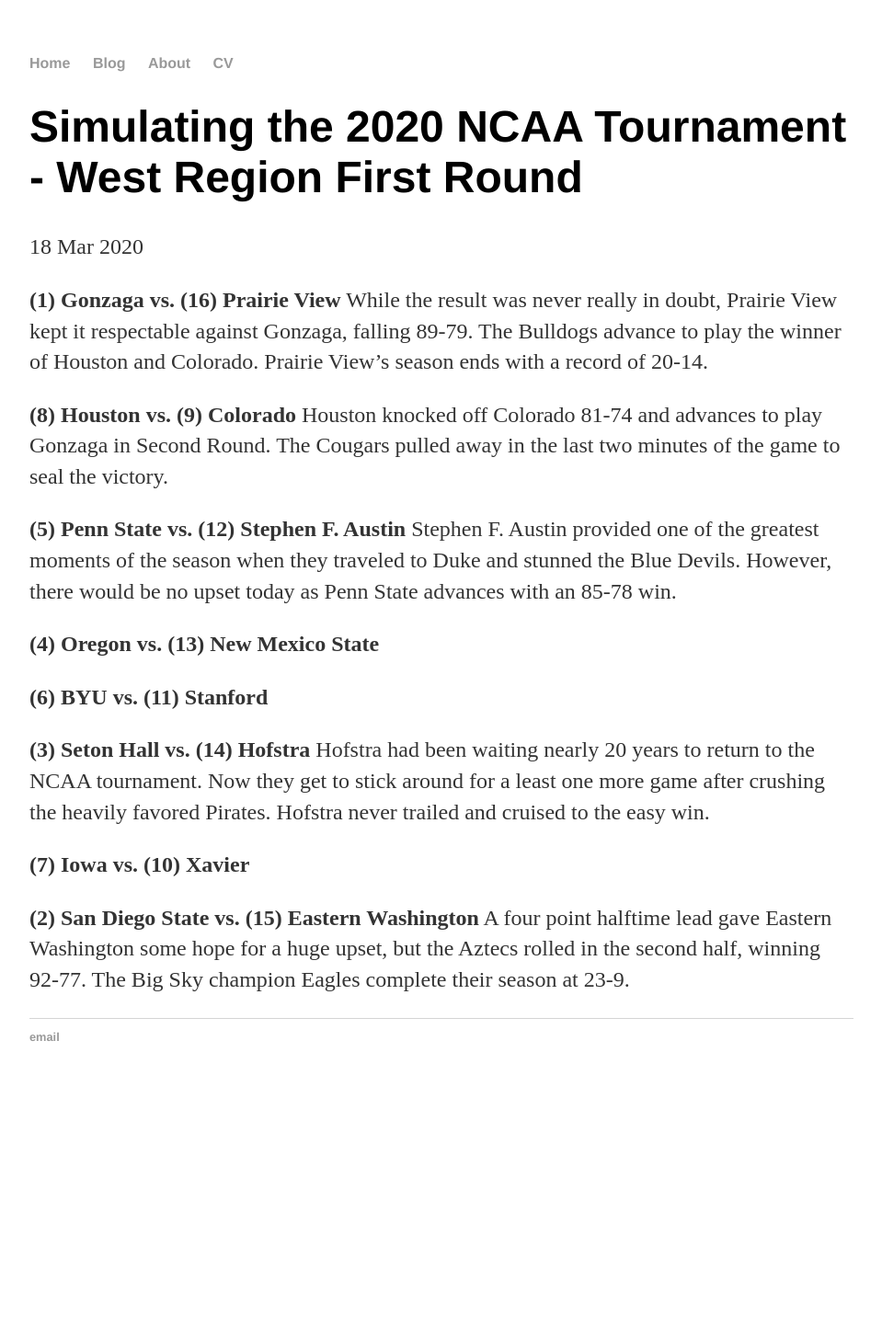
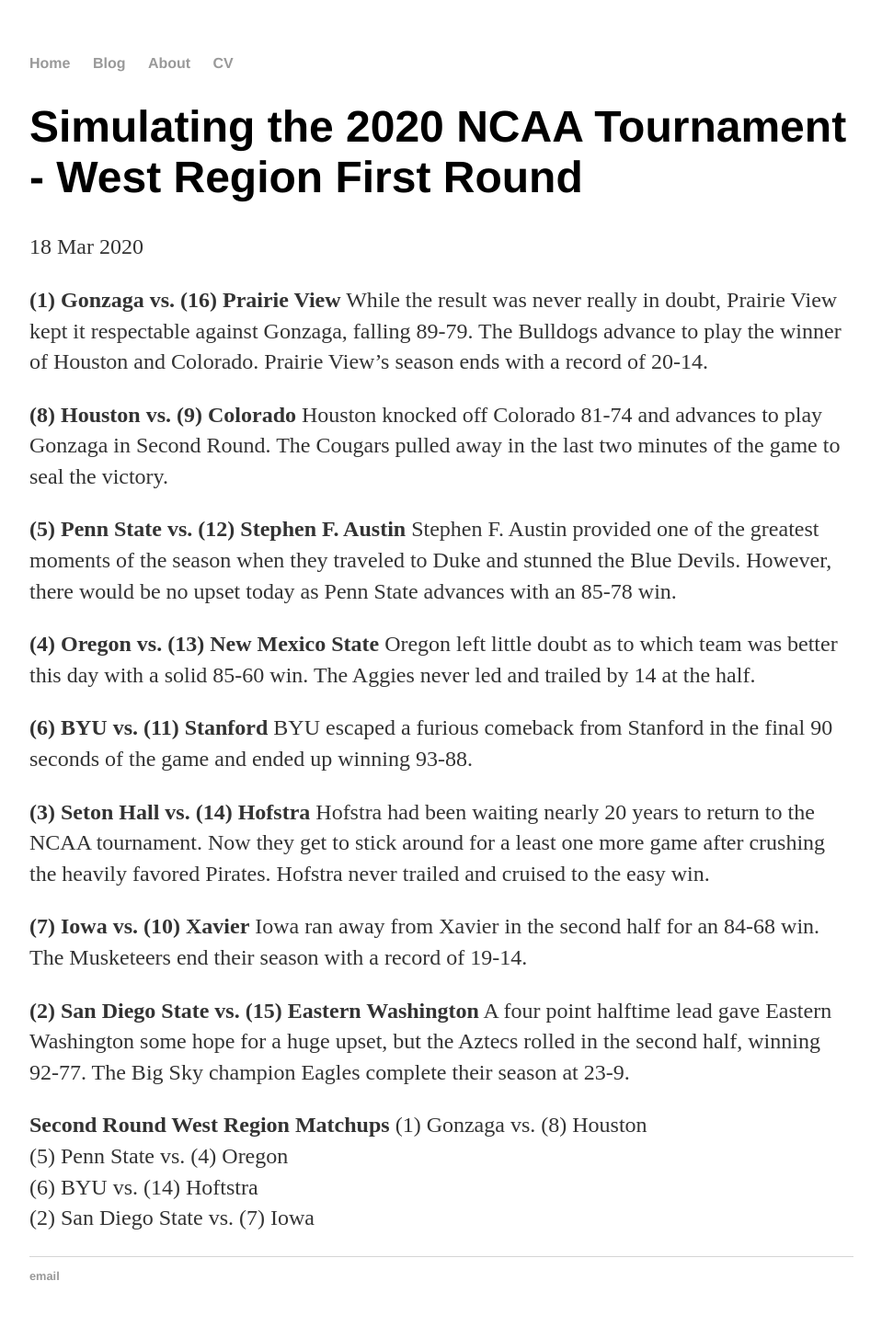
Before and after one commit to stephenhillphd/stephenhillphd.github.io, a Jekyll site: the page built from _posts/2020-03-18-simulating-the-NCAA-tournament-1stRound-West.md, in a window 1280 px wide. Shown: the whole page at 92% size, without its empty margins (160-1119 px from the left). Built offline with Jekyll 4.4.1, drawn with Linux system fonts in a browser that asks for light colours; before the commit the page ends 1195 px from its top, so only the background shows below that.

Commit message:
Update 2020-03-18-simulating-the-NCAA-tournament-1stRound-West.md

```diff
--- a/_posts/2020-03-18-simulating-the-NCAA-tournament-1stRound-West.md
+++ b/_posts/2020-03-18-simulating-the-NCAA-tournament-1stRound-West.md
@@ -14,13 +14,22 @@ Houston knocked off Colorado 81-74 and advances to play Gonzaga in Second Round.
 Stephen F. Austin provided one of the greatest moments of the season when they traveled to Duke and stunned the Blue Devils. However, there would be no upset today as Penn State advances with an 85-78 win.
 
 **(4) Oregon vs. (13) New Mexico State**
+Oregon left little doubt as to which team was better this day with a solid 85-60 win. The Aggies never led and trailed by 14 at the half.
 
 **(6) BYU vs. (11) Stanford**
+BYU escaped a furious comeback from Stanford in the final 90 seconds of the game and ended up winning 93-88.
 
 **(3) Seton Hall vs. (14) Hofstra**
 Hofstra had been waiting nearly 20 years to return to the NCAA tournament. Now they get to stick around for a least one more game after crushing the heavily favored Pirates. Hofstra never trailed and cruised to the easy win.
 
 **(7) Iowa vs. (10) Xavier**
+Iowa ran away from Xavier in the second half for an 84-68 win. The Musketeers end their season with a record of 19-14.
 
 **(2) San Diego State vs. (15) Eastern Washington**
 A four point halftime lead gave Eastern Washington some hope for a huge upset, but the Aztecs rolled in the second half, winning 92-77. The Big Sky champion Eagles complete their season at 23-9.
+
+**Second Round West Region Matchups**
+(1) Gonzaga vs. (8) Houston
+(5) Penn State vs. (4) Oregon
+(6) BYU vs. (14) Hoftstra
+(2) San Diego State vs. (7) Iowa
```
